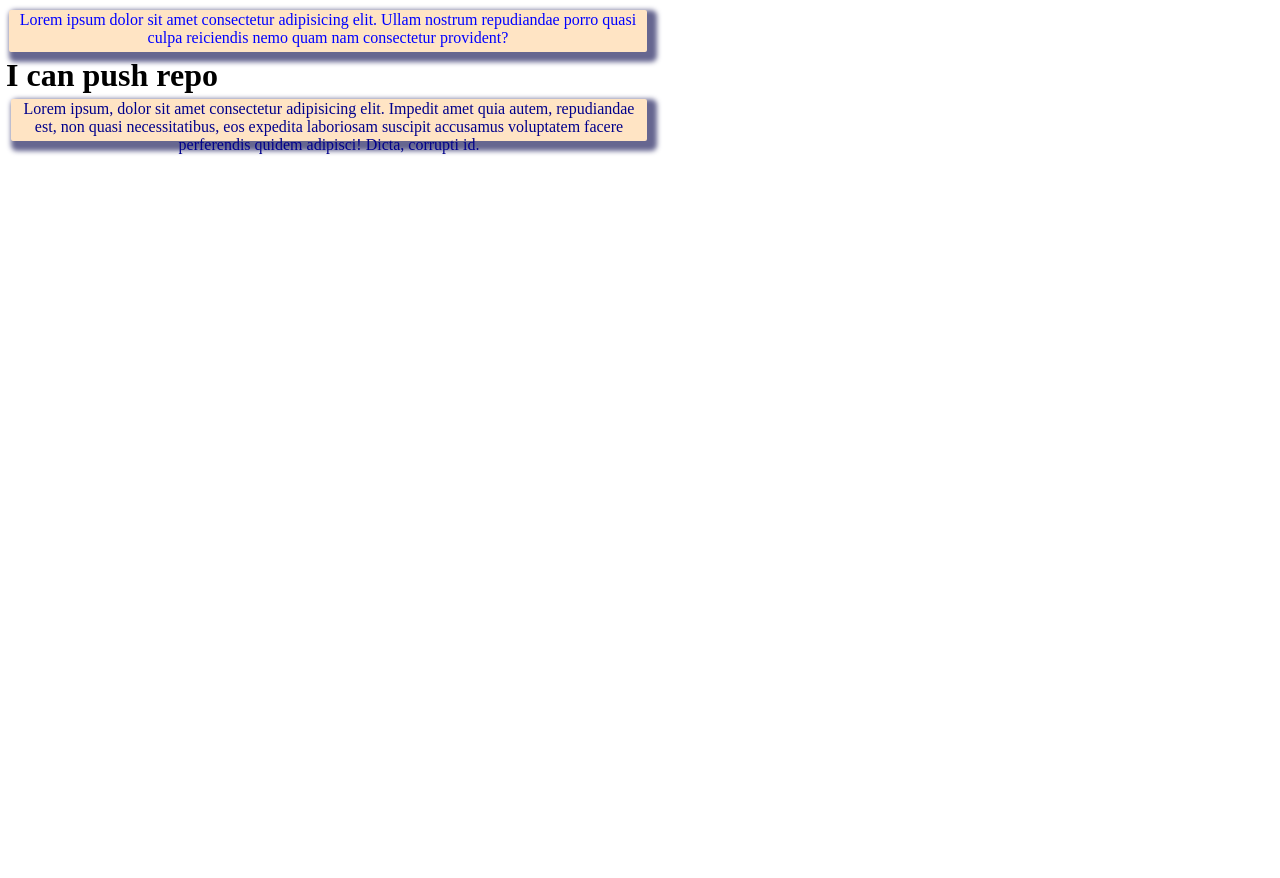
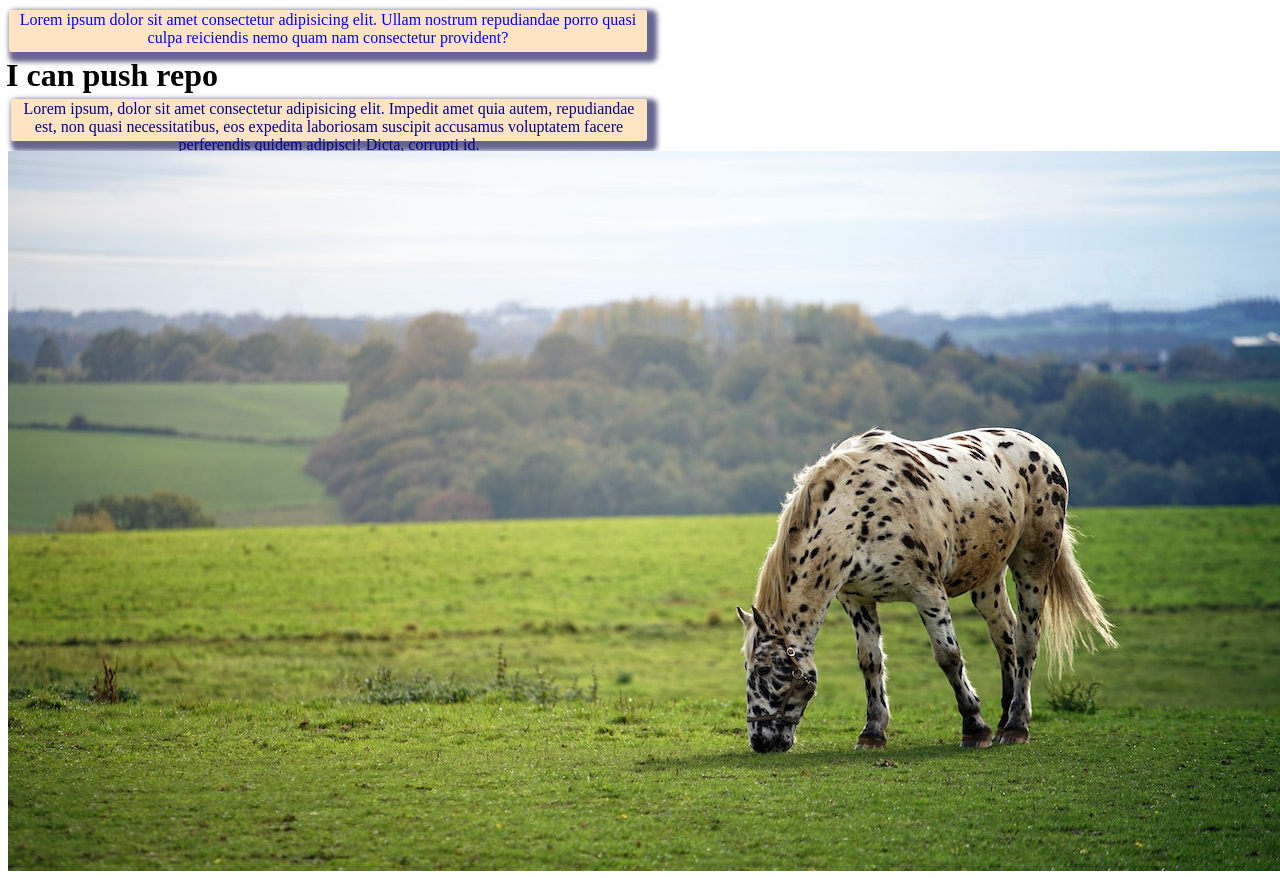
Before and after one commit to jabedahmed01/my-first-repo, a plain HTML site: page index.html in a window 1280 px wide. Before the commit the page ends 800 px from the top, so only its background shows below. Drawn offline with Linux system fonts and the light colour scheme.

Commit message:
image are added

```diff
--- a/index.html
+++ b/index.html
@@ -12,5 +12,8 @@
     <div>
         <p>Lorem ipsum, dolor sit amet consectetur adipisicing elit. Impedit amet quia autem, repudiandae est, non quasi necessitatibus, eos expedita laboriosam suscipit accusamus voluptatem facere perferendis quidem adipisci! Dicta, corrupti id.</p>
     </div>
+    <div>
+        <img src="image/pexels-johannes-plenio-1574546.jpg" alt="">
+    </div>
 </body>
 </html>
```
Also changed, not shown: image/OIP.jpg (added), image/istockphoto-1128925057-612x612.jpg (added), image/pexels-johannes-plenio-1574546.jpg (added), image/pexels-pixabay-15239.jpg (added).
